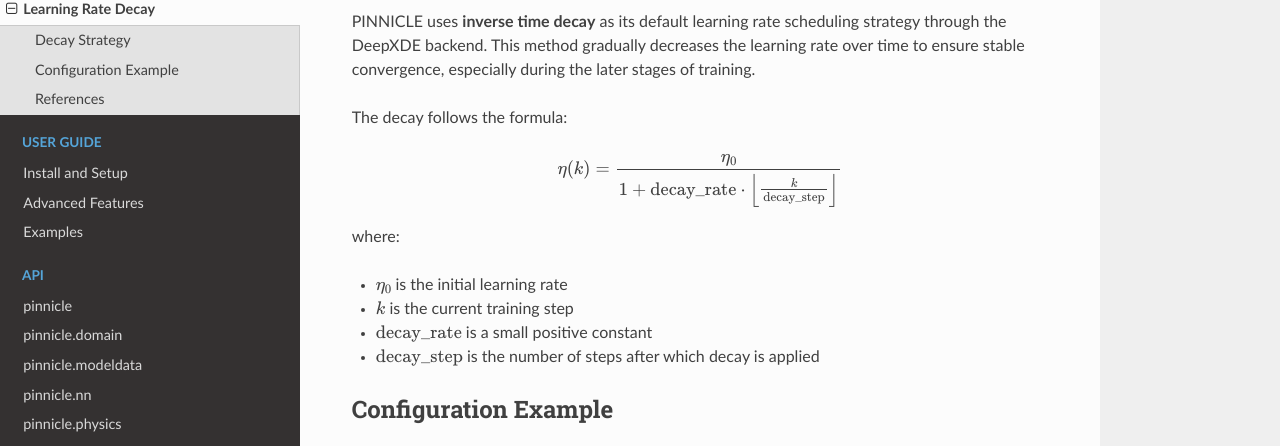
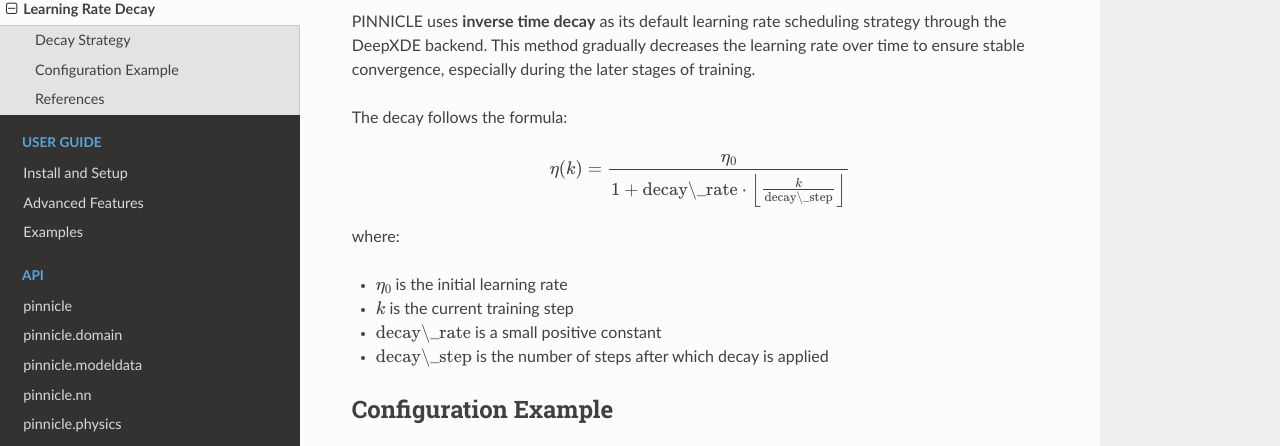
Before and after one commit to ISSMteam/PINNICLE, a Sphinx documentation site: the page built from docs/training/learningratedecay.rst, in a window 1280 px wide and 900 px high. Shown: the part 398-844 px from the top of the window. Built offline with Sphinx 7.4.7 and the Read the Docs theme 3.1.0, drawn with Linux system fonts in a browser that asks for light colours.

Commit message:
fix a bug in docs

```diff
--- a/docs/training/learningratedecay.rst
+++ b/docs/training/learningratedecay.rst
@@ -19,14 +19,14 @@
 
 .. math::
 
-   \eta(k) = \frac{\eta_0}{1 + \text{decay_rate} \cdot \left\lfloor \frac{k}{\text{decay_step}} \right\rfloor}
+   \eta(k) = \frac{\eta_0}{1 + \text{decay\_rate} \cdot \left\lfloor \frac{k}{\text{decay\_step}} \right\rfloor}
 
 where:
 
 - :math:`\eta_0` is the initial learning rate
 - :math:`k` is the current training step
-- :math:`\text{decay_rate}` is a small positive constant
-- :math:`\text{decay_step}` is the number of steps after which decay is applied
+- :math:`\text{decay\_rate}` is a small positive constant
+- :math:`\text{decay\_step}` is the number of steps after which decay is applied
 
 Configuration Example
 ---------------------
```
